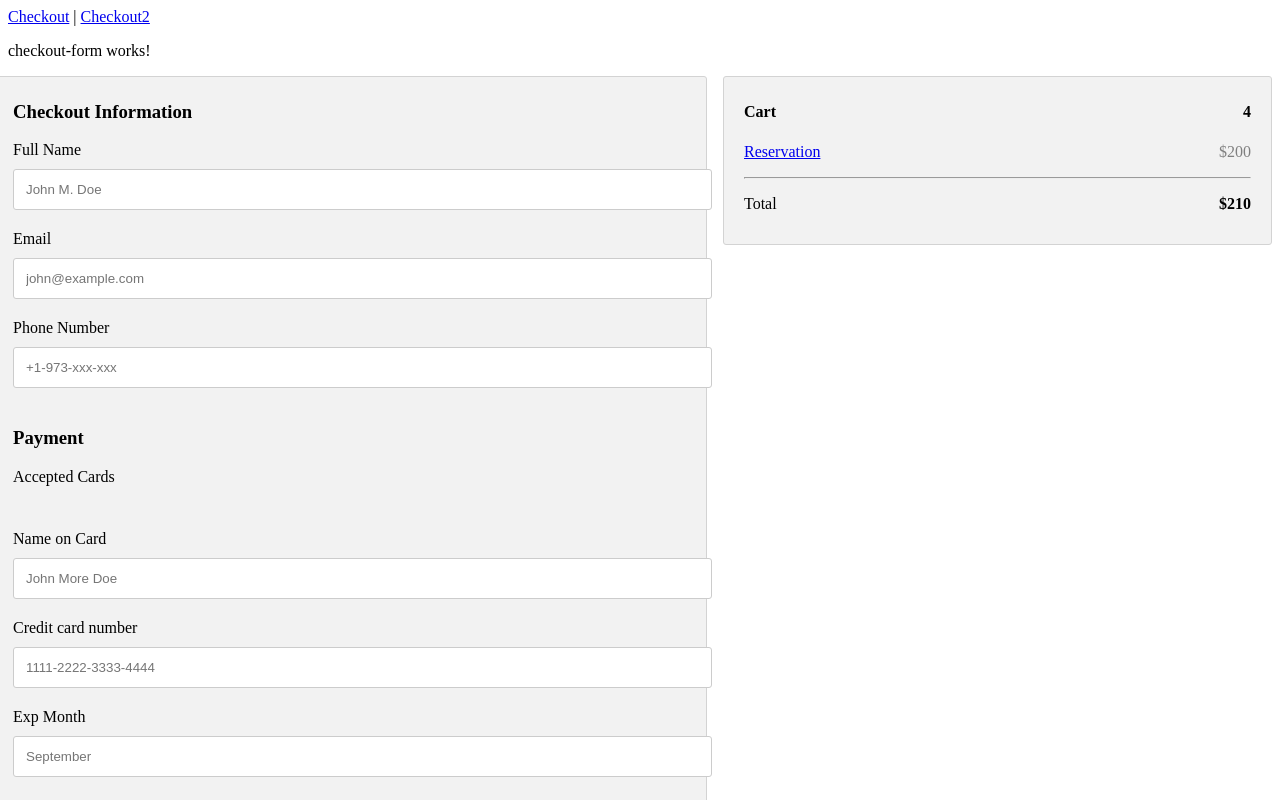
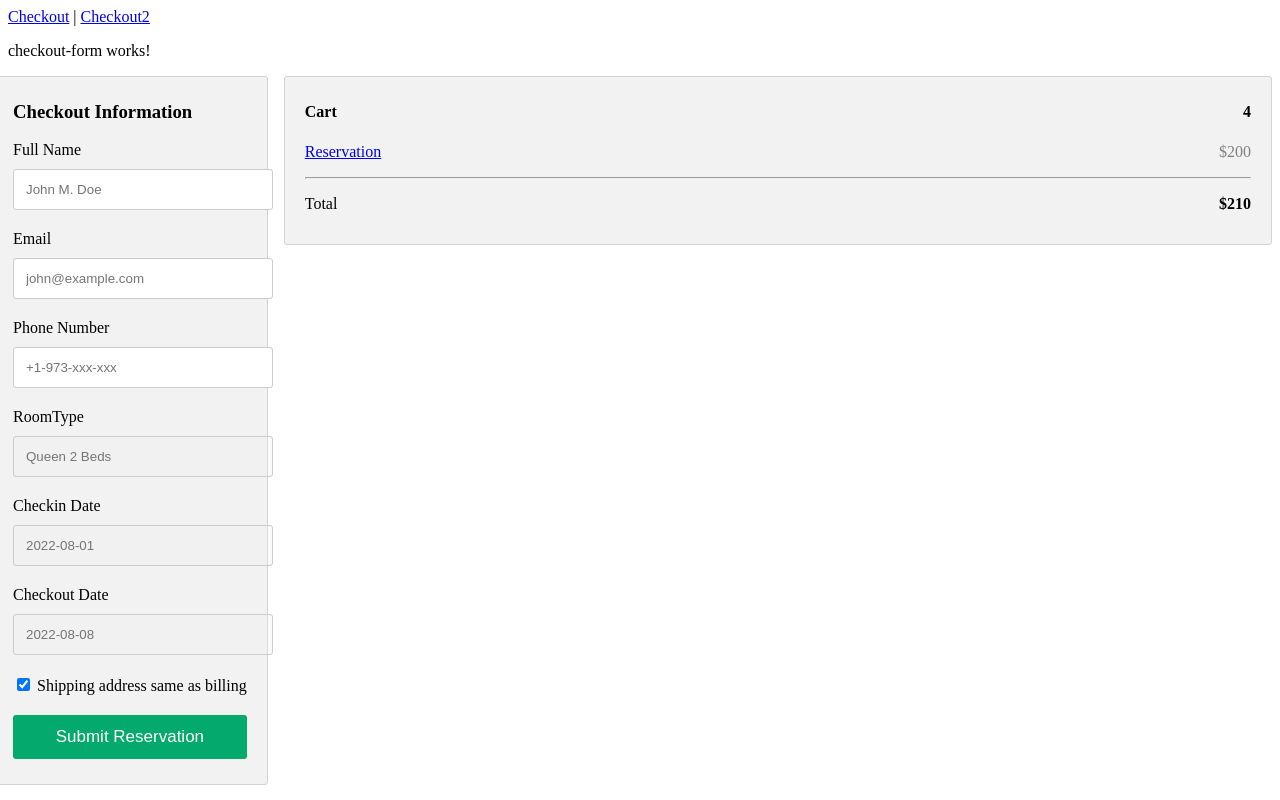
Before and after one commit to ericahicks/project2-frontend, an Angular app: page /checkout in a window 1280 px wide. Shown: the top 800 px of the page. Built offline with nearby package versions, Linux system fonts and the light colour scheme; no server answers.

Commit message:
Disabled Input for Reservation fields

```diff
--- a/src/app/checkout-form/checkout-form.component.html
+++ b/src/app/checkout-form/checkout-form.component.html
@@ -1,6 +1,6 @@
 <p>checkout-form works!</p>
 <div class="row">
-    <div class="col-55">
+    <div class="col-60">
       <div class="container">
         <form action="/action_page.php">
 
@@ -10,17 +10,26 @@
               <label for="fname"><i class="fa fa-user"></i> Full Name</label>
               <input type="text" id="fname" name="firstname" placeholder="John M. Doe">
               <label for="email"><i class="fa fa-envelope"></i> Email</label>
-              <input type="text" id="email" name="email" placeholder="john@example.com">
+              <input type="text" id="email" name="email" placeholder="john@example.com" >
 
               <div class="row">
 
                 <div class="col-50">
-                  <label for="phonenumber">Phone Number</label>
+                  <label for="phonenumber"> Phone Number </label>
                   <input type="text" id="zip" name="phonenumber" placeholder="+1-973-xxx-xxx">
+
+                  <label for="roomtype">RoomType</label>
+                  <input type="text" id="roomtype" name="roomtype" placeholder="Queen 2 Beds" [disabled]="true">
+
+                  <label for="checkin">Checkin Date</label>
+                  <input type="text" id="checkin" name="checkin" placeholder="2022-08-01" [disabled]="true">
+
+                  <label for="checkout">Checkout Date</label>
+                  <input type="text" id="checkout" name="checkout" placeholder="2022-08-08" [disabled]="true">
                 </div>
               </div>
             </div>
-
+            <!--
             <div class="col-50">
               <h3>Payment</h3>
               <label for="fname">Accepted Cards</label>
@@ -48,6 +57,7 @@
                 </div>
               </div>
             </div>
+          -->
 
           </div>
           <label>
--- a/src/app/checkout-form2/checkout-form2.component.html
+++ b/src/app/checkout-form2/checkout-form2.component.html
@@ -20,6 +20,24 @@
         </label>
         <input id="address" type="text" formControlName="address">
       </div>
+      <div>
+        <label for="address">
+          RoomType
+        </label>
+        <input id="roomType" type="text" formControlName="roomtype" [disabled]="true">
+      </div>
+      <div>
+        <label for="address">
+          Checkin
+        </label>
+        <input id="checkin" type="text" formControlName="checkin" ng-disabled="true">
+      </div>
+      <div>
+        <label for="address">
+          Checkout
+        </label>
+        <input id="checkout" type="text" formControlName="checkout" ng-disabled="true">
+      </div>
 
     <button class="button" type="submit">Make Reservation</button>
 
```
